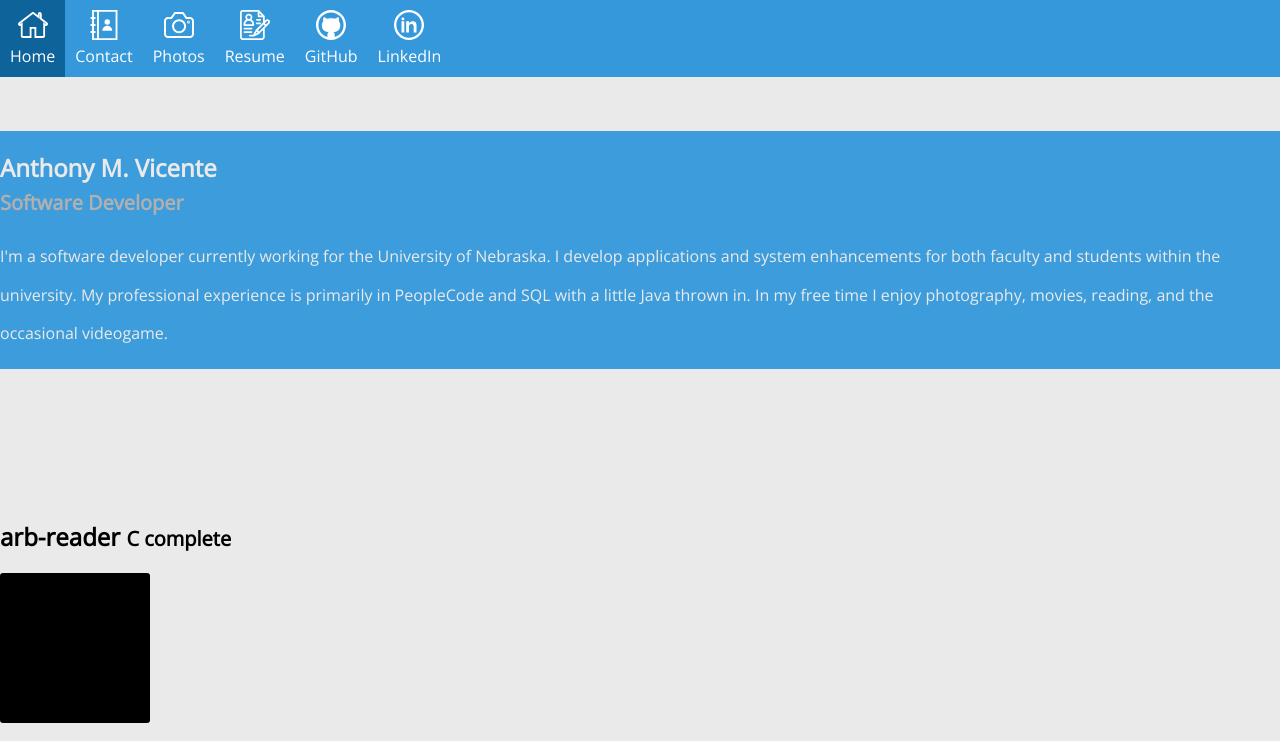
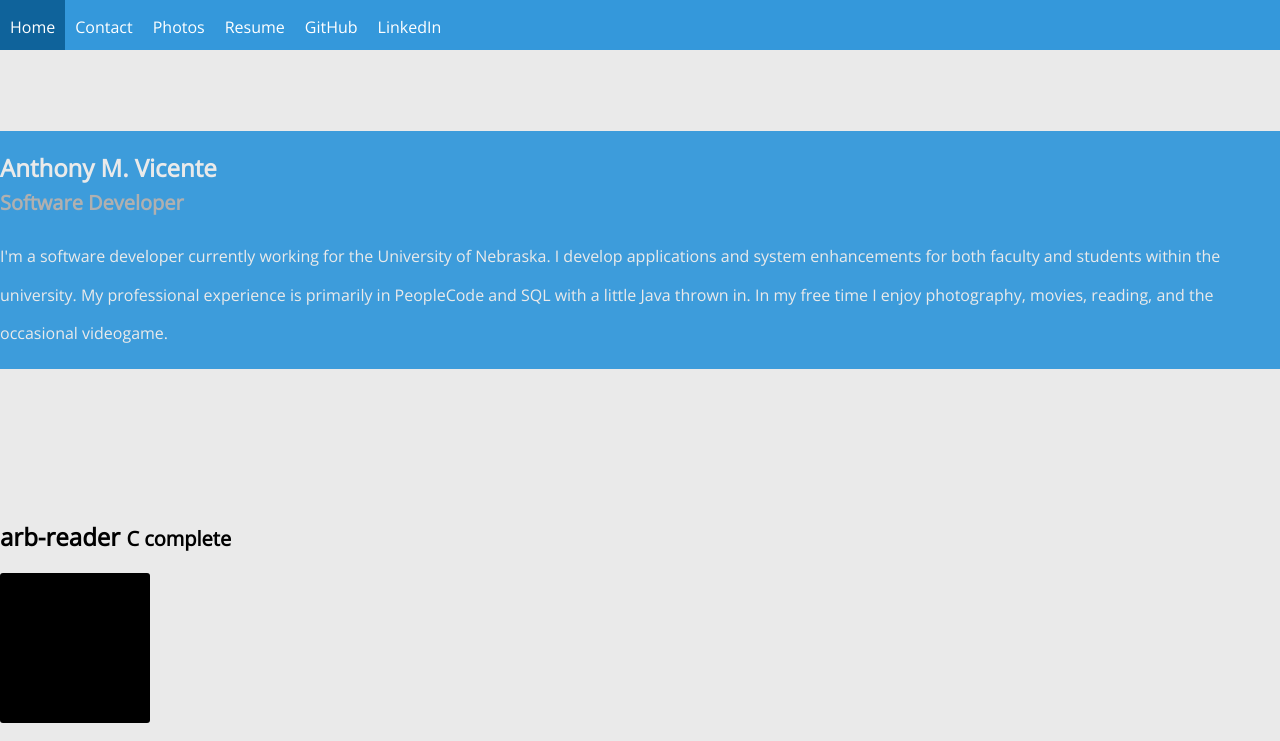
Before and after one commit to anthonymvicente/mvicente.com, a plain HTML site: page index.html in a window 1280 px wide. Shown: the top 741 px of the page. Drawn offline with nearby package versions, Linux system fonts and the light colour scheme.

Commit message:
removed icons and rearranged css

```diff
--- a/css/main.css
+++ b/css/main.css
@@ -1,10 +1,3 @@
-body
-{
-    background-color: #EAEAEA;
-    font-family: 'Open Sans', sans-serif;
-    margin: 0px 0px;
-}
-
 header {
     background: #3498DB;
     position: fixed;
@@ -23,6 +16,10 @@ header {
     color: #FFFFFF;
 }
 
+.headerContent a:hover {
+    background-color: #0F639B;
+}
+
 .headerContent img {
     min-height: 30px;
     min-width: 30px;
@@ -32,17 +29,25 @@ header {
 
 .navButton {
     text-align: center;
+    height: 30px;
     padding: 10px 10px;
 }
 
-a:hover {
-    background-color: #0F639B;
+.linkLabel {
+    padding: 6px 0px;
 }
 
 .navbar
 {
     /* background-color: #266D89;*/
     background-color: #3498DB;
+}
+
+body
+{
+    background-color: #EAEAEA;
+    font-family: 'Open Sans', sans-serif;
+    margin: 0px 0px;
 }
 
 .navbar-default .home-brand , .navbar-default .home-brand:focus, .navbar-default .navbar-nav li > a, .navbar-default .navbar-nav li > a:hover, .navbar-default .navbar-nav li > a:focus
--- a/index.html
+++ b/index.html
@@ -13,37 +13,31 @@
             <div class="headerContent">
                 <a href="/" title="home">
                     <div class="homeNav navButton">
-                        <img src="./img/icons/home.svg"/>
                         <div class="linkLabel">Home</div>
                     </div>
                 </a>
                 <a href="./contact.html" title="contact me">
                     <div class="contactNav navButton">
-                        <img src="./img/icons/contact.svg"/>
                         <div class="linkLabel">Contact</div>
                     </div>
                 </a>
                 <a href="./photos" title="photos">
                     <div class="photoNav navButton">
-                        <img src="./img/icons/photo.svg"/>
                         <div class="linkLabel">Photos</div>
                     </div>
                 </a>
                 <a href="./docs/anthony_vicente_resume.pdf" target="_blank" title="resume">
                     <div class="resumeNav navButton">
-                        <img src="./img/icons/resume.svg"/>
                         <div class="linkLabel">Resume</div>
                     </div>
                 </a>
                 <a href="https://www.github.com/anthonymvicente" target="_blank" title="github">
                     <div class="githubNav navButton">
-                        <img src="./img/icons/github.svg"/>
                         <div class="linkLabel">GitHub</div>
                     </div>
                 </a>
                 <a href="https://www.linkedin.com/in/anthonymvicente" target="_blank" title="linkedin">
                     <div class="linkedInNav navButton">
-                        <img src="./img/icons/linkedin.svg"/>
                         <div class="linkLabel">LinkedIn</div>
                     </div>
                 </a>
```
